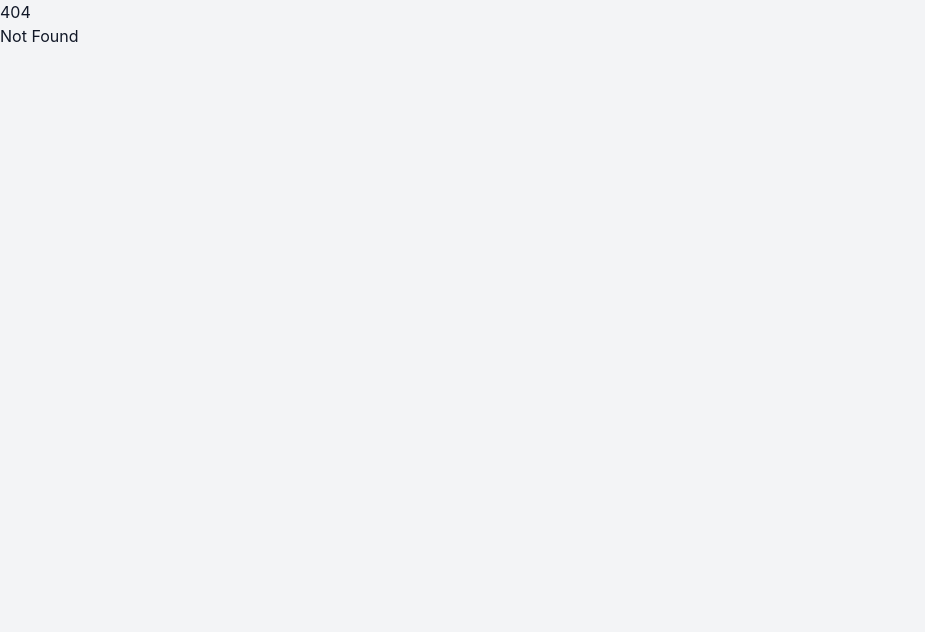
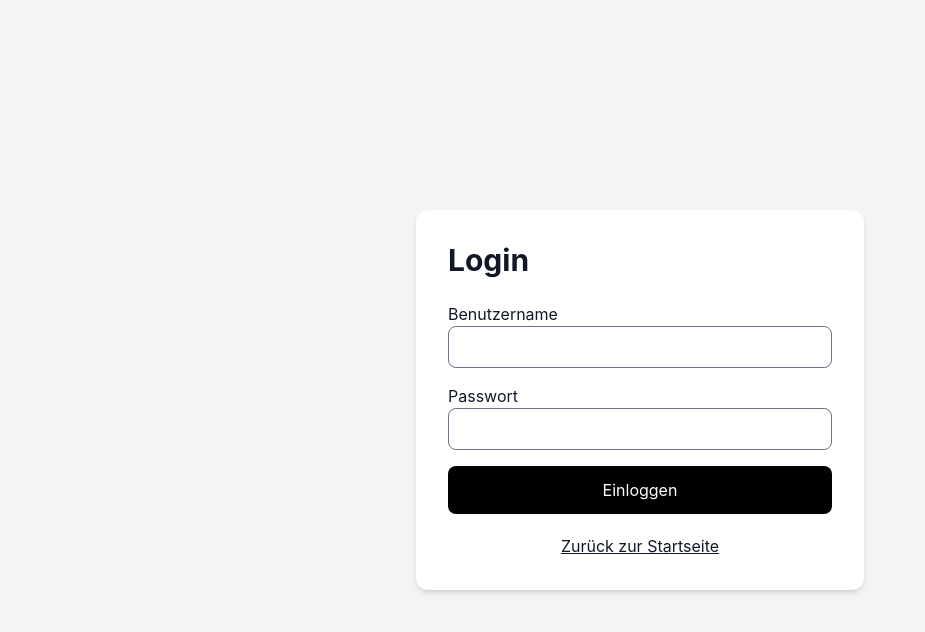
Before and after one commit to EdoSha20/PDF_managment, a SvelteKit app: page /login in a window 1280 px wide. Before the commit this address had no page. Shown: the top 632 px of the page, without its empty margins (0-925 px from the left). Built offline with nearby package versions, Linux system fonts and the light colour scheme.

Commit message:
feat: create login interface

```diff
--- /dev/null
+++ b/src/routes/login/+page.svelte
@@ -0,0 +1,84 @@
+<script>
+	let { form } = $props();
+</script>
+
+
+<svelte:head>
+<title>Login | PDF Manager</title>
+</svelte:head>
+
+
+<main class="min-h-screen flex items-center justify-center">
+
+	<div class="bg-white shadow-md rounded-xl p-8 w-full max-w-md">
+
+		<h1 class="text-3xl font-bold mb-6">
+			Login
+</h1>
+
+
+		{#if form?.error}
+
+			<p class="error">
+				{form.error}
+</p>
+
+		{/if}
+
+
+		<form method="POST" class="space-y-4">
+
+			<div>
+
+				<label for="username">
+					Benutzername
+</label>
+
+				<input
+					id="username"
+					type="text"
+					name="username"
+					class="w-full rounded-lg"
+					required
+				/>
+
+			</div>
+
+
+			<div>
+
+				<label for="password">
+					Passwort
+</label>
+
+				<input
+					id="password"
+					type="password"
+					name="password"
+					class="w-full rounded-lg"
+					required
+				/>
+
+			</div>
+
+
+			<button
+				type="submit"
+				class="w-full bg-black text-white p-3 rounded-lg"
+>
+				Einloggen
+</button>
+
+		</form>
+
+
+		<a
+			href="/"
+			class="block mt-5 text-center underline"
+>
+			Zurück zur Startseite
+</a>
+
+	</div>
+
+</main>
```
